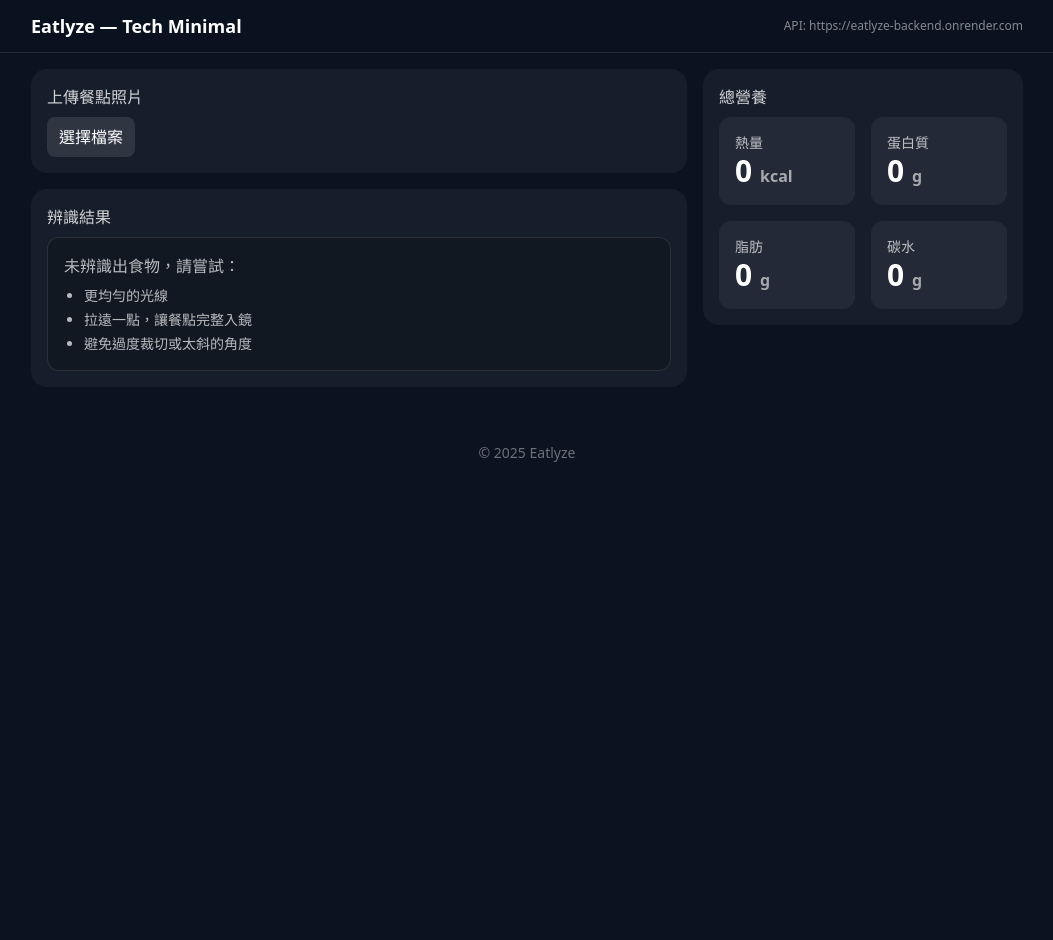
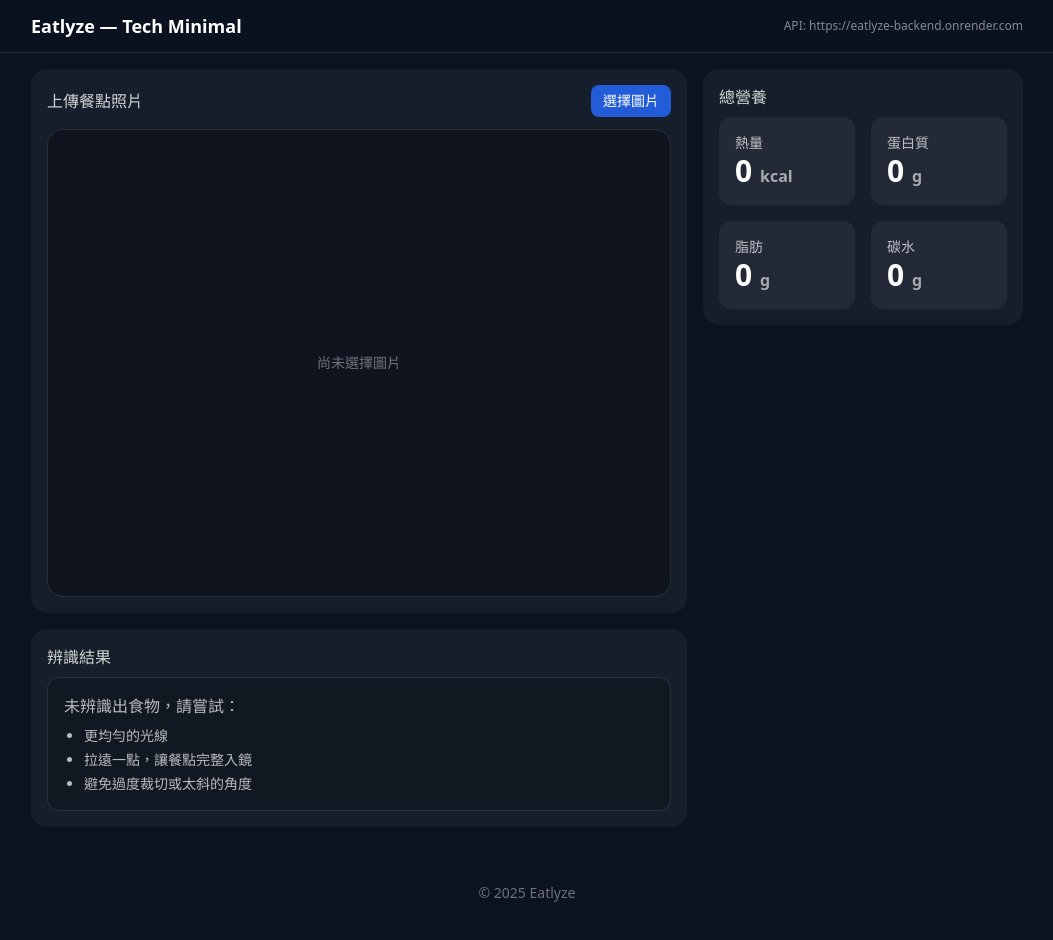
Before and after one commit to kevin-twai/eatlyze-mvp-Frontend, a React (Vite) app: page / in a window 1280 px wide. Shown: the top 940 px of the page, without its empty margins (113-1166 px from the left). Before the commit the page ends 800 px from the top, so only its background shows below. Built offline with nearby package versions, Linux system fonts and the light colour scheme.

Commit message:
feat(frontend): improve UploadArea with preview, compression, and stable upload flow

```diff
--- a/src/components/UploadArea.tsx
+++ b/src/components/UploadArea.tsx
@@ -1,22 +1,61 @@
-import { useState } from 'react'
+import { useRef, useState } from 'react'
 import { uploadAndAnalyze } from '../api'
 
-export default function UploadArea({ onResult }: { onResult: (r: any) => void }) {
-  const [preview, setPreview] = useState<string | null>(null)
+type Props = {
+  onResult?: (data: any) => void
+}
+
+/** 壓縮圖片成 JPEG（最大邊 1600px，品質 0.8） */
+async function compressImage(file: File, maxSide = 1600, quality = 0.8): Promise<File> {
+  if (!file.type.startsWith('image/')) return file
+
+  const src = URL.createObjectURL(file)
+  try {
+    const img = await new Promise<HTMLImageElement>((resolve, reject) => {
+      const im = new Image()
+      im.onload = () => resolve(im)
+      im.onerror = reject
+      im.src = src
+    })
+
+    const { width, height } = img
+    const scale = Math.min(1, maxSide / Math.max(width, height))
+    const targetW = Math.round(width * scale)
+    const targetH = Math.round(height * scale)
+
+    const canvas = document.createElement('canvas')
+    canvas.width = targetW
+    canvas.height = targetH
+    const ctx = canvas.getContext('2d')!
+    ctx.drawImage(img, 0, 0, targetW, targetH)
+
+    const blob: Blob = await new Promise((res) =>
+      canvas.toBlob((b) => res(b as Blob), 'image/jpeg', quality)
+    )
+
+    return new File([blob], file.name.replace(/\.\w+$/, '') + '.jpg', { type: 'image/jpeg' })
+  } finally {
+    URL.revokeObjectURL(src)
+  }
+}
+
+export default function UploadArea({ onResult }: Props) {
+  const fileRef = useRef<HTMLInputElement>(null)
   const [busy, setBusy] = useState(false)
+  const [previewUrl, setPreviewUrl] = useState<string | null>(null)
 
-  async function onFile(e: React.ChangeEvent<HTMLInputElement>) {
-    const file = e.target.files?.[0]
-    if (!file) return
+  const choose = () => fileRef.current?.click()
 
-    // 顯示圖片預覽
-    const url = URL.createObjectURL(file)
-    setPreview(url)
+  const handleFile = async (f: File) => {
+    // 預覽
+    if (previewUrl) URL.revokeObjectURL(previewUrl)
+    setPreviewUrl(URL.createObjectURL(f))
 
     setBusy(true)
     try {
-      const resp = await uploadAndAnalyze(file) // 後端回 { items, summary }
-      onResult(resp)
+      const small = await compressImage(f)
+      const resp = await uploadAndAnalyze(small) // 這裡已是 { items, summary }
+      onResult?.(resp) // ✅ 不要 resp.data
     } catch (err: any) {
       console.error('uploadAndAnalyze failed:', err?.response?.status, err?.response?.data || err?.message)
       alert('上傳或分析失敗，請重試')
@@ -27,21 +66,35 @@ export default function UploadArea({ onResult }: { onResult: (r: any) => void })
 
   return (
     <div className="bg-white/5 rounded-2xl p-4">
-      <div className="text-white/80 mb-2">上傳餐點照片</div>
-      <label className="inline-flex items-center gap-2 px-3 py-2 rounded-lg bg-white/10 hover:bg-white/15 cursor-pointer">
-        <input type="file" accept="image/*" className="hidden" onChange={onFile} />
-        <span>{busy ? '分析中…' : '選擇檔案'}</span>
-      </label>
+      <div className="flex items-center justify-between mb-3">
+        <div className="text-white/80">上傳餐點照片</div>
+        <button
+          onClick={choose}
+          disabled={busy}
+          className="px-3 py-1.5 rounded-lg bg-blue-600/90 hover:bg-blue-600 text-white text-sm disabled:opacity-60"
+        >
+          {busy ? '分析中…' : '選擇圖片'}
+        </button>
+      </div>
 
-      {preview && (
-        <div className="mt-4">
-          <img
-            src={preview}
-            alt="預覽"
-            className="w-full max-h-[360px] object-contain rounded-xl border border-white/10"
-          />
-        </div>
-      )}
+      <input
+        ref={fileRef}
+        type="file"
+        accept="image/*"
+        className="hidden"
+        onChange={(e) => {
+          const f = e.target.files?.[0]
+          if (f) handleFile(f)
+        }}
+      />
+
+      <div className="rounded-2xl bg-black/30 border border-white/10 aspect-[4/3] flex items-center justify-center overflow-hidden">
+        {previewUrl ? (
+          <img src={previewUrl} alt="預覽" className="max-h-full max-w-full object-contain" />
+        ) : (
+          <div className="text-white/40 text-sm">尚未選擇圖片</div>
+        )}
+      </div>
     </div>
   )
 }
```
